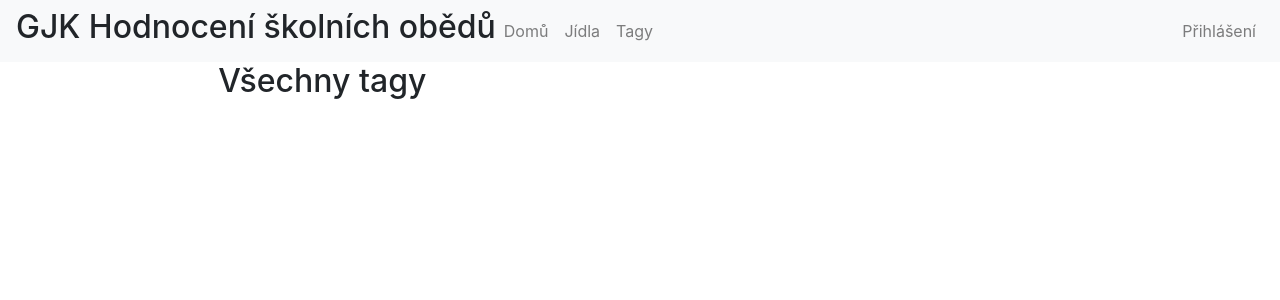
After one commit to Docksein/Maturitni-prace, a Django app: page /tagy/ in a window 1280 px wide. The commit adds this page. Shown: the top 300 px of the page. Run offline with Django 4.2, Linux system fonts and the light colour scheme; data that the repository does not hold is empty.

Commit message:
added tags listing

```diff
--- a/backend/urls.py
+++ b/backend/urls.py
@@ -17,7 +17,7 @@ from xml.etree.ElementInclude import include
 from django import urls
 from django.contrib import admin
 from django.urls import path, include
-from reviews.views import food_list_view, review_view, home_view, user_review_view, tag_list_view
+from reviews.views import food_list_view, review_view, home_view, user_review_view, tag_list_view, tags_view
 from register.views import register_view
 from django.conf import settings
 from django.conf.urls.static import static
@@ -31,6 +31,7 @@ urlpatterns = [
     path('', include("django.contrib.auth.urls")),
     path('moje_hodnoceni/', user_review_view, name = "user_review_view"),
     path('tag/<str:pk>', tag_list_view, name='tag_list'),
+    path('tagy/', tags_view, name='all_tags_list')
 
 
 
--- a/reviews/views.py
+++ b/reviews/views.py
@@ -29,6 +29,12 @@ def tag_list_view(request, pk):
 
     return render(request, "tag.html", {"tag":tag, "food_list":food_list})
 
+def tags_view(request):
+    tags_list = Tag.objects.order_by("name")
+    context = { "tags_list" : tags_list }
+    return render(request, "all_tags.html", context)
+
+
 def review_view(request, food_id):
 
     food = get_object_or_404(Food, pk=food_id)
--- /dev/null
+++ b/templates/all_tags.html
@@ -0,0 +1,8 @@
+{% extends "base.html" %}
+
+{% block content %}
+<h2>Všechny tagy</h2>
+    {% for tag in tags_list %}
+        <h3><a href="{{ tag.get_absolute_url }}">{{ tag.name }}</a></h3>
+    {% endfor %}
+{% endblock %}
--- a/templates/base.html
+++ b/templates/base.html
@@ -23,6 +23,9 @@
             </li>
             <li class="nav-item"></li>
                 <a class="nav-link" href="/jidla/">Jídla</a>
+            </li>
+            <li class="nav-item"></li>
+                <a class="nav-link" href="/tagy/">Tagy</a>
             </li>
             {% if user.is_authenticated %}
             <li class="nav-item">
```
